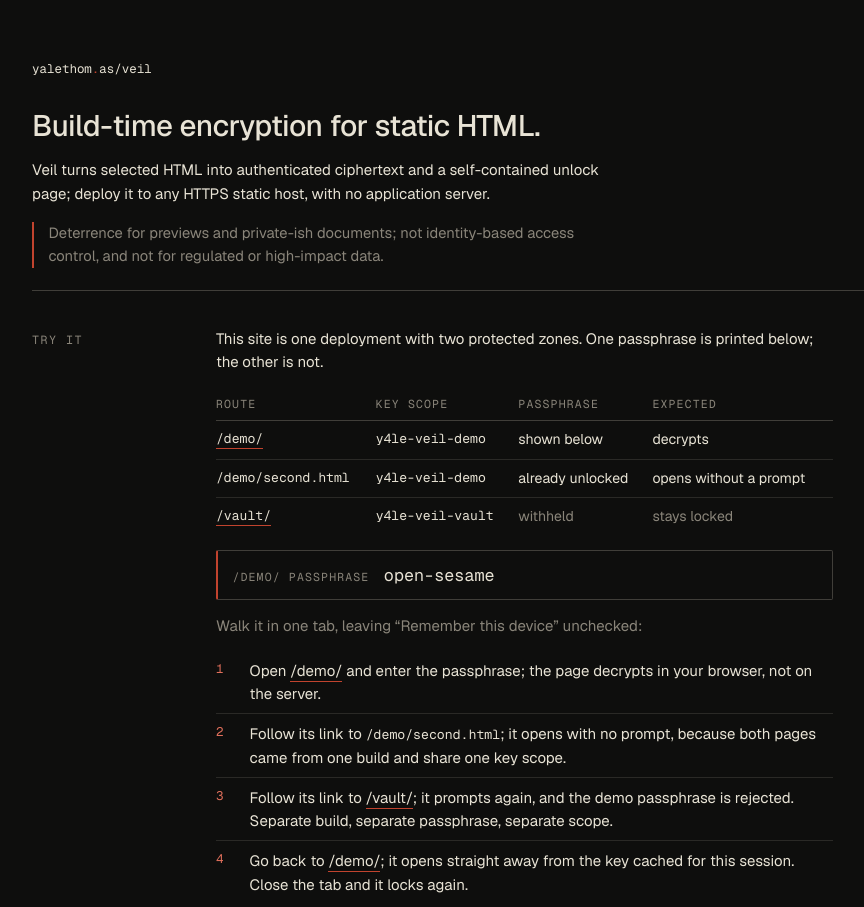
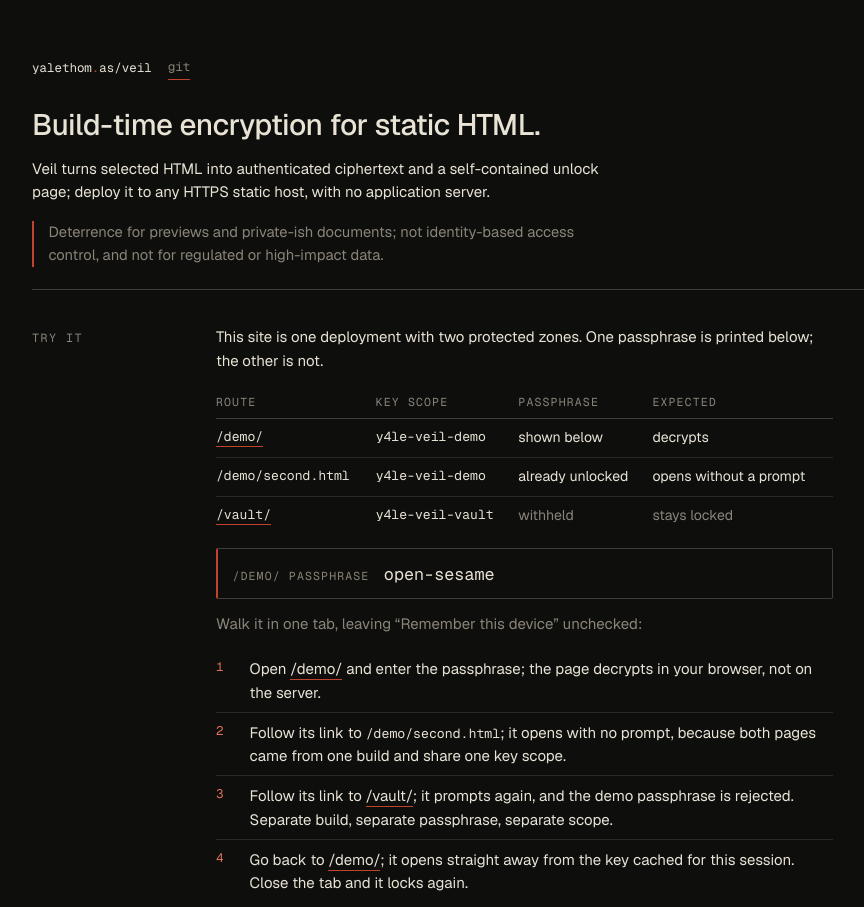
Before and after one commit to y4le/veil, a website: page site/index.html in a window 1280 px wide. Shown: the top 907 px of the page, without its empty margins (168-1032 px from the left). Drawn offline with Linux system fonts and the light colour scheme.

Commit message:
Add repository link to demo headers

```diff
--- a/site/index.html
+++ b/site/index.html
@@ -12,9 +12,13 @@
 <div class="page">
 
 <header class="masthead">
-  <a class="publisher-brand" href="https://yalethom.as/"
-    aria-label="yalethom.as/veil, publisher home">yalethom<span
-    class="publisher-brand-period" aria-hidden="true">.</span>as/veil</a>
+  <nav class="publisher-links" aria-label="Publisher links">
+    <a class="publisher-brand" href="https://yalethom.as/"
+      aria-label="yalethom.as/veil, publisher home">yalethom<span
+      class="publisher-brand-period" aria-hidden="true">.</span>as/veil</a>
+    <a class="publisher-git" href="https://github.com/y4le/veil"
+      aria-label="Veil source repository on GitHub">git</a>
+  </nav>
   <h1>Build-time encryption for static HTML.</h1>
   <p class="lede">Veil turns selected HTML into authenticated ciphertext and a
   self-contained unlock page; deploy it to any HTTPS static host, with no
--- a/site/styles.css
+++ b/site/styles.css
@@ -60,6 +60,12 @@ body {
 
 .masthead { padding-bottom: 1.4rem; border-bottom: 1px solid var(--rule-strong); }
 
+.publisher-links {
+  display: flex;
+  align-items: center;
+  gap: 1rem;
+}
+
 .publisher-brand {
   display: inline-flex;
   align-items: center;
@@ -76,6 +82,16 @@ body {
 .publisher-brand-period { color: var(--accent); }
 .publisher-brand:hover { color: var(--ink); border-bottom-color: var(--rule-strong); }
 .publisher-brand:focus-visible { outline-width: 2px; }
+
+.publisher-git {
+  display: inline-flex;
+  align-items: center;
+  min-height: 24px;
+  font-family: var(--mono);
+  font-size: max(.78rem, 12px);
+  line-height: 1.25;
+  color: var(--muted);
+}
 
 h1 {
   margin-top: 1.6rem;
```
Also changed, not shown: site/demo/index.html (+7 -3 lines), site/demo/second.html (+7 -3 lines), site/vault/index.html (+7 -3 lines).
